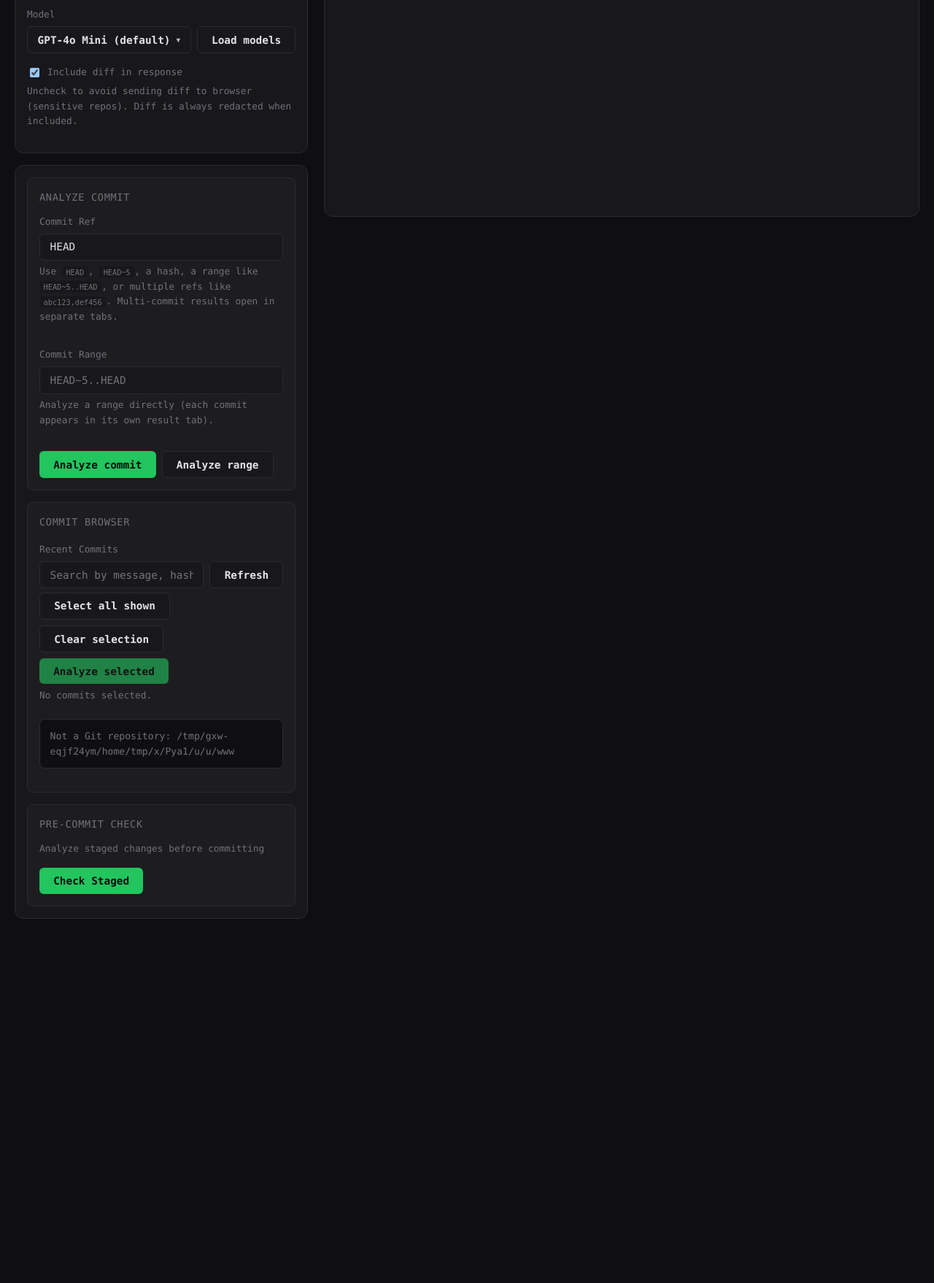
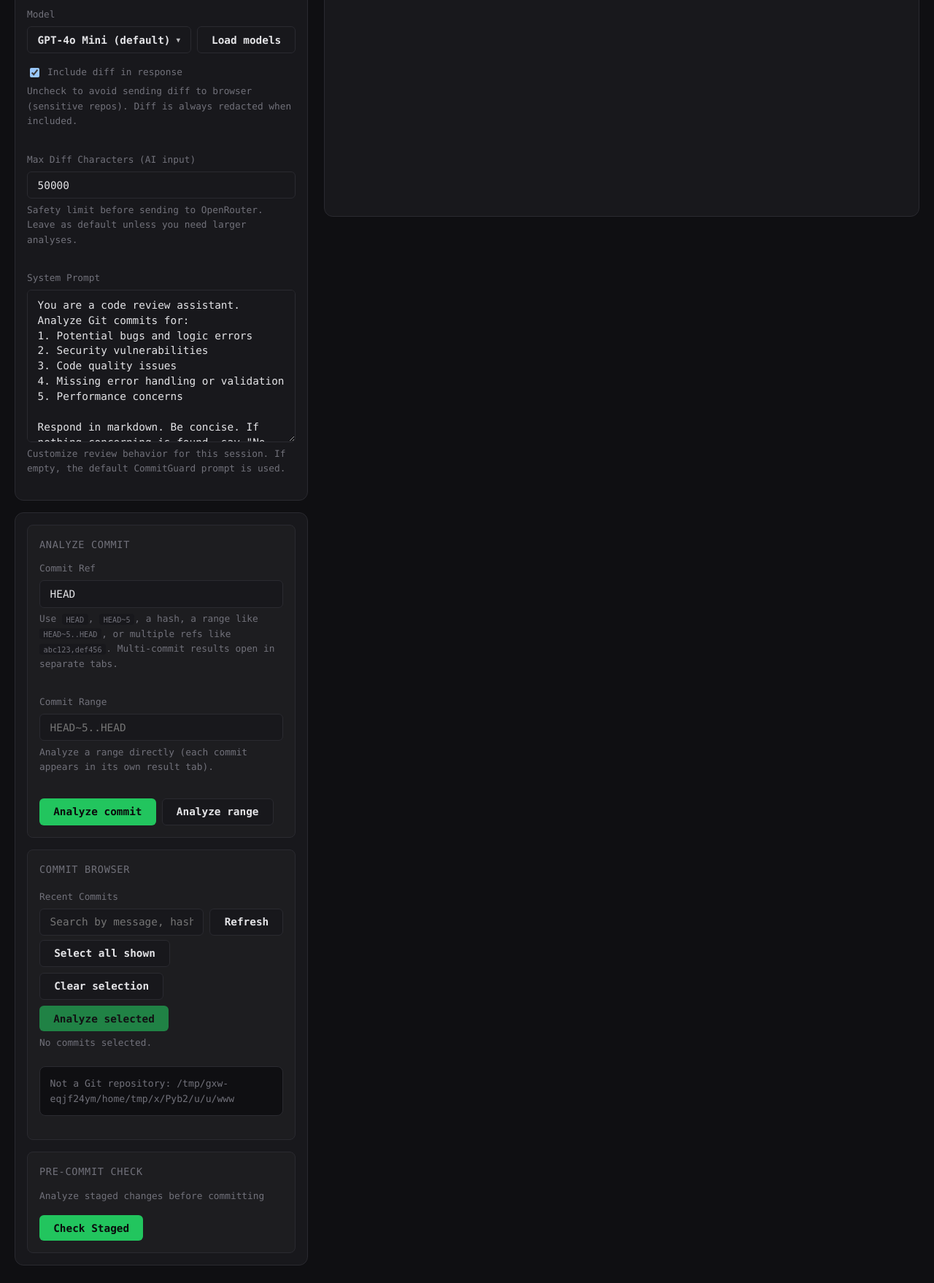
Before and after one commit to PierrunoYT/commitguard-webui, a Flask app: page / in a window 1280 px wide. Shown: the part 455-2213 px from the top of the page at 73% size. Before the commit the page ends 1714 px from the top, so only its background shows below. Run offline with Flask 3, Linux system fonts and the light colour scheme.

Commit message:
Implement max diff characters and system prompt customization: Add functionality to allow users to specify a maximum character limit for diffs and customize the system prompt for AI analysis. Update API endpoints to accept these parameters, enhancing user control over analysis behavior. Modify the UI to include input fields for these options, and update the README to reflect the new features and usage instructions.

```diff
--- a/app.py
+++ b/app.py
@@ -10,6 +10,8 @@ from flask import Flask, jsonify, render_template, request
 
 from commitguard.analyzer import (
     AIAnalysisError,
+    DEFAULT_MAX_DIFF_CHARS,
+    DEFAULT_SYSTEM_PROMPT,
     DiffTooLargeError,
     GitAnalysisError,
     analyze_commit,
@@ -66,6 +68,32 @@ def _truncate_diff_for_ui(diff: str) -> tuple[str, bool]:
     )
     return truncated, True
 
+
+def _resolve_max_diff_chars(value: object) -> int | None:
+    """Parse optional max diff chars from request payload."""
+    if value is None:
+        return None
+    if isinstance(value, str):
+        value = value.strip()
+        if not value:
+            return None
+    try:
+        parsed = int(value)
+    except (TypeError, ValueError):
+        raise ValueError("max_diff_chars must be a positive integer")
+    if parsed < 1:
+        raise ValueError("max_diff_chars must be a positive integer")
+    return parsed
+
+
+def _resolve_system_prompt(value: object) -> str | None:
+    """Parse optional system prompt override from request payload."""
+    if value is None:
+        return None
+    if not isinstance(value, str):
+        raise ValueError("system_prompt must be a string")
+    return value
+
 app = Flask(__name__, static_folder="static", template_folder="templates")
 
 
@@ -80,7 +108,11 @@ def get_repo_path(path: str | None) -> Path:
 @app.route("/")
 def index():
     """Serve the web UI."""
-    return render_template("index.html")
+    return render_template(
+        "index.html",
+        default_max_diff_chars=DEFAULT_MAX_DIFF_CHARS,
+        default_system_prompt=DEFAULT_SYSTEM_PROMPT,
+    )
 
 
 @app.route("/api/analyze", methods=["POST"])
@@ -91,13 +123,22 @@ def api_analyze():
     ref = data.get("ref", "HEAD")
     api_key = _resolve_api_key(data.get("api_key"))
     model = data.get("model", "openai/gpt-4o-mini")
+    max_diff_chars = _resolve_max_diff_chars(data.get("max_diff_chars"))
+    system_prompt = _resolve_system_prompt(data.get("system_prompt"))
 
     if not api_key:
         return jsonify({"error": "OpenRouter API key required"}), 400
 
     try:
         repo = get_repo_path(repo_path)
-        result, diff = analyze_commit(str(repo), ref, api_key=api_key, model=model)
+        result, diff = analyze_commit(
+            str(repo),
+            ref,
+            api_key=api_key,
+            model=model,
+            max_diff_chars=max_diff_chars,
+            system_prompt=system_prompt,
+        )
         if data.get("include_diff", True):
             diff = redact_diff(diff)
             diff, diff_truncated = _truncate_diff_for_ui(diff)
@@ -164,6 +205,8 @@ def api_analyze_range():
     api_key = _resolve_api_key(data.get("api_key"))
     model = data.get("model", "openai/gpt-4o-mini")
     max_commits = min(max(int(data.get("max_commits", 20)), 1), 50)
+    max_diff_chars = _resolve_max_diff_chars(data.get("max_diff_chars"))
+    system_prompt = _resolve_system_prompt(data.get("system_prompt"))
 
     if not api_key:
         return jsonify({"error": "OpenRouter API key required"}), 400
@@ -178,6 +221,8 @@ def api_analyze_range():
             api_key=api_key,
             model=model,
             max_commits=max_commits,
+            max_diff_chars=max_diff_chars,
+            system_prompt=system_prompt,
         )
         if data.get("include_diff", True):
             for item in analyses:
@@ -270,13 +315,21 @@ def api_check():
     repo_path = data.get("repo_path", ".")
     api_key = _resolve_api_key(data.get("api_key"))
     model = data.get("model", "openai/gpt-4o-mini")
+    max_diff_chars = _resolve_max_diff_chars(data.get("max_diff_chars"))
+    system_prompt = _resolve_system_prompt(data.get("system_prompt"))
 
     if not api_key:
         return jsonify({"error": "OpenRouter API key required"}), 400
 
     try:
         repo = get_repo_path(repo_path)
-        result, diff = analyze_staged(str(repo), api_key=api_key, model=model)
+        result, diff = analyze_staged(
+            str(repo),
+            api_key=api_key,
+            model=model,
+            max_diff_chars=max_diff_chars,
+            system_prompt=system_prompt,
+        )
         if data.get("include_diff", True):
             diff = redact_diff(diff)
             diff, diff_truncated = _truncate_diff_for_ui(diff)
--- a/static/app.js
+++ b/static/app.js
@@ -20,6 +20,8 @@ const clearCommitSelectionBtn = document.getElementById("clearCommitSelectionBtn
 const analyzeSelectedBtn = document.getElementById("analyzeSelectedBtn");
 const selectedCommitsInfo = document.getElementById("selectedCommitsInfo");
 const includeDiff = document.getElementById("includeDiff");
+const maxDiffChars = document.getElementById("maxDiffChars");
+const systemPrompt = document.getElementById("systemPrompt");
 const analyzeBtn = document.getElementById("analyzeBtn");
 const analyzeRangeBtn = document.getElementById("analyzeRangeBtn");
 const checkBtn = document.getElementById("checkBtn");
@@ -294,11 +296,21 @@ async function refreshKeyStatus() {
 }
 
 function buildRequestBody(extra = {}) {
+    const maxDiffRaw = maxDiffChars?.value?.trim() || "";
+    let maxDiff = undefined;
+    if (maxDiffRaw) {
+        const parsed = Number.parseInt(maxDiffRaw, 10);
+        if (Number.isFinite(parsed) && parsed > 0) {
+            maxDiff = parsed;
+        }
+    }
     return {
         api_key: apiKey.value.trim() || undefined,
         repo_path: repoPath.value.trim() || ".",
         model: model.value,
         include_diff: includeDiff?.checked !== false,
+        max_diff_chars: maxDiff,
+        system_prompt: systemPrompt?.value ?? undefined,
         ...extra,
     };
 }
--- a/static/style.css
+++ b/static/style.css
@@ -134,7 +134,7 @@ section h3 {
     padding: 0;
 }
 
-input, select {
+input, select, textarea {
     padding: 0.6rem 0.85rem;
     background: var(--surface);
     border: 1px solid var(--border);
@@ -144,9 +144,16 @@ input, select {
     font-size: 0.9rem;
 }
 
-input:focus {
+input:focus,
+textarea:focus {
     outline: none;
     border-color: var(--accent);
+}
+
+textarea {
+    resize: vertical;
+    min-height: 8rem;
+    line-height: 1.45;
 }
 
 .model-row {
--- a/templates/index.html
+++ b/templates/index.html
@@ -56,6 +56,23 @@
                             Include diff in response
                         </label>
                         <p class="hint">Uncheck to avoid sending diff to browser (sensitive repos). Diff is always redacted when included.</p>
+                    </div>
+                    <div class="field">
+                        <label for="maxDiffChars">Max Diff Characters (AI input)</label>
+                        <input
+                            type="number"
+                            id="maxDiffChars"
+                            min="1"
+                            step="1"
+                            value="{{ default_max_diff_chars }}"
+                            placeholder="{{ default_max_diff_chars }}"
+                        >
+                        <p class="hint">Safety limit before sending to OpenRouter. Leave as default unless you need larger analyses.</p>
+                    </div>
+                    <div class="field">
+                        <label for="systemPrompt">System Prompt</label>
+                        <textarea id="systemPrompt" rows="9">{{ default_system_prompt }}</textarea>
+                        <p class="hint">Customize review behavior for this session. If empty, the default CommitGuard prompt is used.</p>
                     </div>
                 </section>
 
```
Also changed, not shown: commitguard/analyzer.py (+108 -14 lines), README.md.
